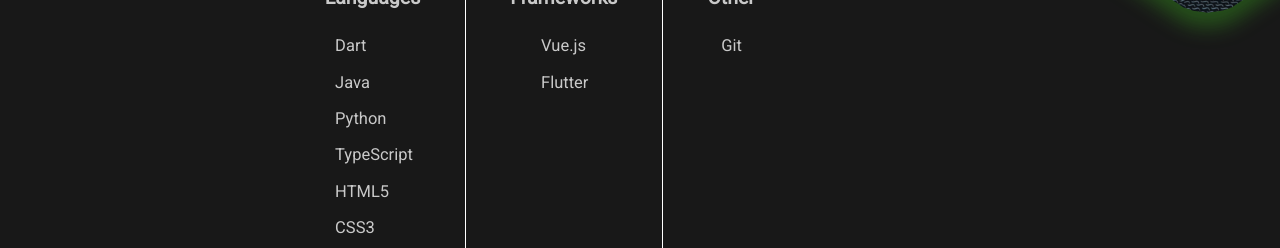
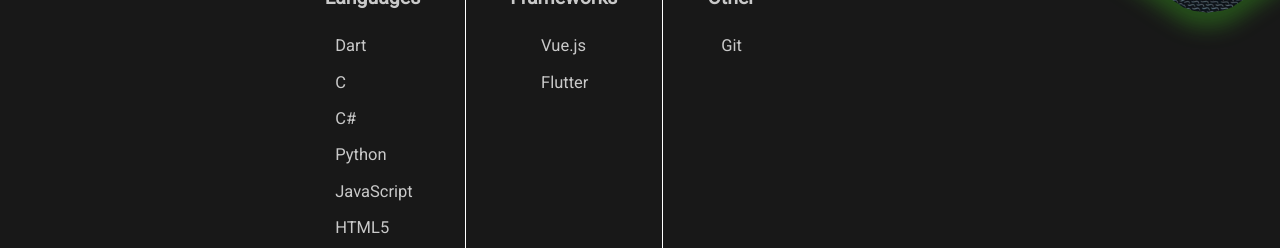
Before and after one commit to Schrankian/personalWebsiteVue, a Vue app: page /about in a window 1280 px wide. Shown: the part 704-952 px from the top of the page. Built offline with nearby package versions, Linux system fonts and the light colour scheme.

Commit message:
changed language skills

```diff
--- a/src/views/AboutView.vue
+++ b/src/views/AboutView.vue
@@ -37,11 +37,13 @@
           <h3>Languages</h3>
           <div class="ps">
             <p>Dart</p>
-            <p>Java</p>
+            <p>C</p>
+            <p>C#</p>
             <p>Python</p>
-            <p>TypeScript</p>
+            <p>JavaScript</p>
             <p>HTML5</p>
             <p>CSS3</p>
+            <p>(Java)</p>
           </div>
         </div>
         <div class="divider" />
```
